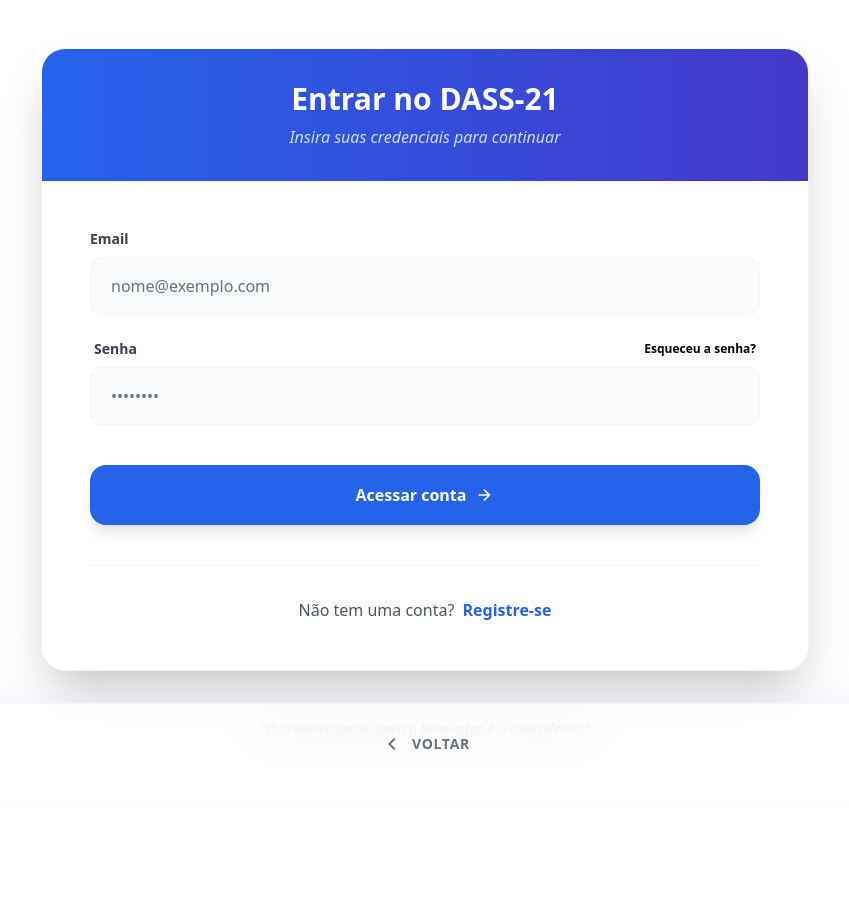
After one commit to Fabio-Duppre/Projeto-Integrador-Computacao-I, a Flask app: page /login in a window 1280 px wide. The commit adds this page. Shown: the whole page, without its empty margins (215-1064 px from the left). Run offline with Flask 3, Linux system fonts and the light colour scheme; some libraries are stand-ins or nearby versions.

Commit message:
Subindo telas de login e cadastro, com rotas provisorias

```diff
--- a/app.py
+++ b/app.py
@@ -47,6 +47,48 @@ def registrar():
     return redirect(url_for("homepage"))
 
 
+@app.route("/login")
+def login():
+    return render_template("login.html")
+
+
+@app.route("/cadastrar")
+def cadastrar():
+    return render_template("cadastrar.html")
+
+
+@app.route("/dashboard")
+def dashboard():
+    return render_template("dashboard.html")
+
+
+@app.route("/cadastrar_usuario", methods=['POST'])
+def cadastrar_usuario():
+    name        = request.form['name']
+    email       = request.form['email']
+    password    = request.form['password']
+
+    novo_usuario = Usuario(
+        name        = name,
+        email       = email,
+        password    = password
+    )
+
+    db.session.add(novo_usuario)
+    db.session.commit()
+
+    return redirect(url_for('login'))
+
+
+@app.route("/valida_usuario", methods=['POST'])
+def valida_usuario():
+    if (request.form['email'] == "admin@teste.com") and (request.form['password'] == "admin") :
+        return redirect(url_for("dashboard"))
+
+    else:
+        return redirect(url_for("cadastrar"))
+
+
 if __name__ == "__main__":
     with app.app_context():
         db.create_all()
--- /dev/null
+++ b/templates/dashboard.html
@@ -0,0 +1 @@
+<p>BOA NOITE</p>
--- a/templates/homepage.html
+++ b/templates/homepage.html
@@ -74,7 +74,7 @@
                 <span class="material-symbols-outlined mb-1" data-icon="assignment">assignment</span>
                 <span class="text-[10px] uppercase tracking-wider">Formulário</span>
             </a>
-            <a class="flex flex-col items-center justify-center text-gray-400 hover:text-blue-600 px-8 py-2 transition-all active:scale-90" href="#">
+            <a class="flex flex-col items-center justify-center text-gray-400 hover:text-blue-600 px-8 py-2 transition-all active:scale-90" href="{{ url_for('login') }}">
                 <span class="material-symbols-outlined mb-1" data-icon="analytics">analytics</span>
                 <span class="text-[10px] uppercase tracking-wider">Resultados</span>
             </a>
--- /dev/null
+++ b/templates/login.html
@@ -0,0 +1,133 @@
+<!DOCTYPE html>
+<html class="light" lang="pt-BR">
+<head>
+   <meta charset="utf-8">
+   <meta content="width=device-width, initial-scale=1.0" name="viewport">
+   <script src="https://cdn.tailwindcss.com?plugins=forms,container-queries"></script>
+   <link
+      href="https://fonts.googleapis.com/css2?family=Manrope:wght@400;600;700;800&family=Inter:wght@400;500;600&display=swap"
+      rel="stylesheet"
+   >
+   <link
+      href="https://fonts.googleapis.com/css2?family=Material+Symbols+Outlined:wght,FILL@100..700,0..1&display=swap"
+      rel="stylesheet"
+   >
+
+</head>
+
+<body class="bg-surface font-body text-on-surface min-h-screen flex flex-col">
+   <!-- Main Content Canvas -->
+   <main class="flex-grow flex flex-col items-center justify-center px-6 py-12 relative overflow-hidden">
+      <!-- Background Decorative Elements -->
+      <div class="absolute top-0 right-0 -translate-y-1/2 translate-x-1/4 w-96 h-96 bg-primary-fixed rounded-full blur-[120px] opacity-30 pointer-events-none"></div>
+      <div class="absolute bottom-0 left-0 translate-y-1/2 -translate-x-1/4 w-96 h-96 bg-secondary-fixed rounded-full blur-[120px] opacity-30 pointer-events-none"></div>
+
+      <!-- Content Shell -->
+      <div class="w-full max-w-3xl z-10 flex flex-col items-center">
+         <!-- Login Card -->
+         <div class="w-full bg-white rounded-3xl shadow-2xl overflow-hidden border border-gray-100">
+            <!-- Header -->
+            <header class="bg-gradient-to-r from-blue-600 to-indigo-700 p-8 text-white text-center">
+               <h3 class="font-headline text-3xl font-bold mb-2" style="">
+                  Entrar no DASS-21
+               </h3>
+
+               <p class="text-blue-100 italic opacity-90" style="">
+                  Insira suas credenciais para continuar
+               </p>
+            </header>
+
+            <div class="p-8 md:p-12">
+               <form class="space-y-6" action="{{ url_for('valida_usuario') }}" method="POST">
+                  <div>
+                     <label class="block text-sm font-bold text-gray-700 mb-2" for="email" style="">
+                        Email
+                     </label>
+
+                     <div class="relative">
+                        <input
+                           class="w-full px-5 py-4 bg-gray-50 border border-gray-100 rounded-xl focus:ring-2 focus:ring-primary-container focus:border-transparent transition-all placeholder:text-outline"
+                           id="email"
+                           placeholder="nome@exemplo.com"
+                           type="email"
+                           name="email"
+                        >
+                     </div>
+                  </div>
+
+                  <div>
+                     <div class="flex justify-between items-center mb-2 px-1">
+                        <label class="block text-sm font-bold text-gray-700" for="password" style="">
+                           Senha
+                        </label>
+
+                        <a class="text-xs font-bold text-primary hover:underline" href="#" style="">
+                           Esqueceu a senha?
+                        </a>
+                     </div>
+
+                     <div class="relative">
+                        <input
+                           class="w-full px-5 py-4 bg-gray-50 border border-gray-100 rounded-xl focus:ring-2 focus:ring-primary-container focus:border-transparent transition-all placeholder:text-outline"
+                           id="password"
+                           placeholder="••••••••"
+                           type="password"
+                           name="password"
+                        >
+                     </div>
+                  </div>
+
+                  <div class="pt-4">
+                     <button
+                        class="w-full bg-blue-600 hover:bg-blue-700 text-white font-bold py-4 rounded-2xl transition-all shadow-lg transform hover:-translate-y-1 flex items-center justify-center gap-2"
+                        type="submit"
+                        style=""
+                     >
+                        Acessar conta
+                        <span class="material-symbols-outlined text-xl" data-icon="arrow_forward" style="">
+                           arrow_forward
+                        </span>
+                     </button>
+                  </div>
+               </form>
+
+               <div class="mt-10 pt-8 border-t border-gray-100 text-center">
+                  <p class="text-gray-600" style="">
+                     Não tem uma conta?
+                     <a class="text-blue-600 font-bold hover:underline ml-1" href="{{ url_for('cadastrar') }}" style="">
+                        Registre-se
+                     </a>
+                  </p>
+               </div>
+            </div>
+         </div>
+
+         <!-- Contextual Quote -->
+         <div class="mt-12 text-center">
+            <p class="text-on-surface-variant italic text-sm" style="">
+               "O primeiro passo para o bem-estar é a consciência."
+            </p>
+         </div>
+      </div>
+   </main>
+
+   <!-- Bottom Action Bar -->
+   <nav class="fixed bottom-0 left-0 w-full z-50 bg-white/70 backdrop-blur-xl flex justify-center items-center px-4 pb-8 pt-4 border-t border-[#c3c6d7]/15 rounded-t-[3rem] shadow-[0_-10px_40px_-15px_rgba(0,74,198,0.1)]">
+      <a
+         class="flex items-center justify-center gap-2 text-gray-500 hover:text-blue-600 font-bold px-8 py-3 rounded-2xl transition-all hover:bg-blue-50"
+         href="#"
+         style=""
+      >
+         <span class="material-symbols-outlined" data-icon="chevron_left" style="">
+            chevron_left
+         </span>
+         <span class="font-label text-sm uppercase tracking-wider" style="">
+            Voltar
+         </span>
+      </a>
+   </nav>
+
+   <!-- Spacer for Bottom Nav -->
+   <div class="h-28"></div>
+</body>
+</html>
```
Also changed, not shown: templates/cadastrar.html (added, +166 -0 lines), static/css/style.css (line endings or trailing spaces).
